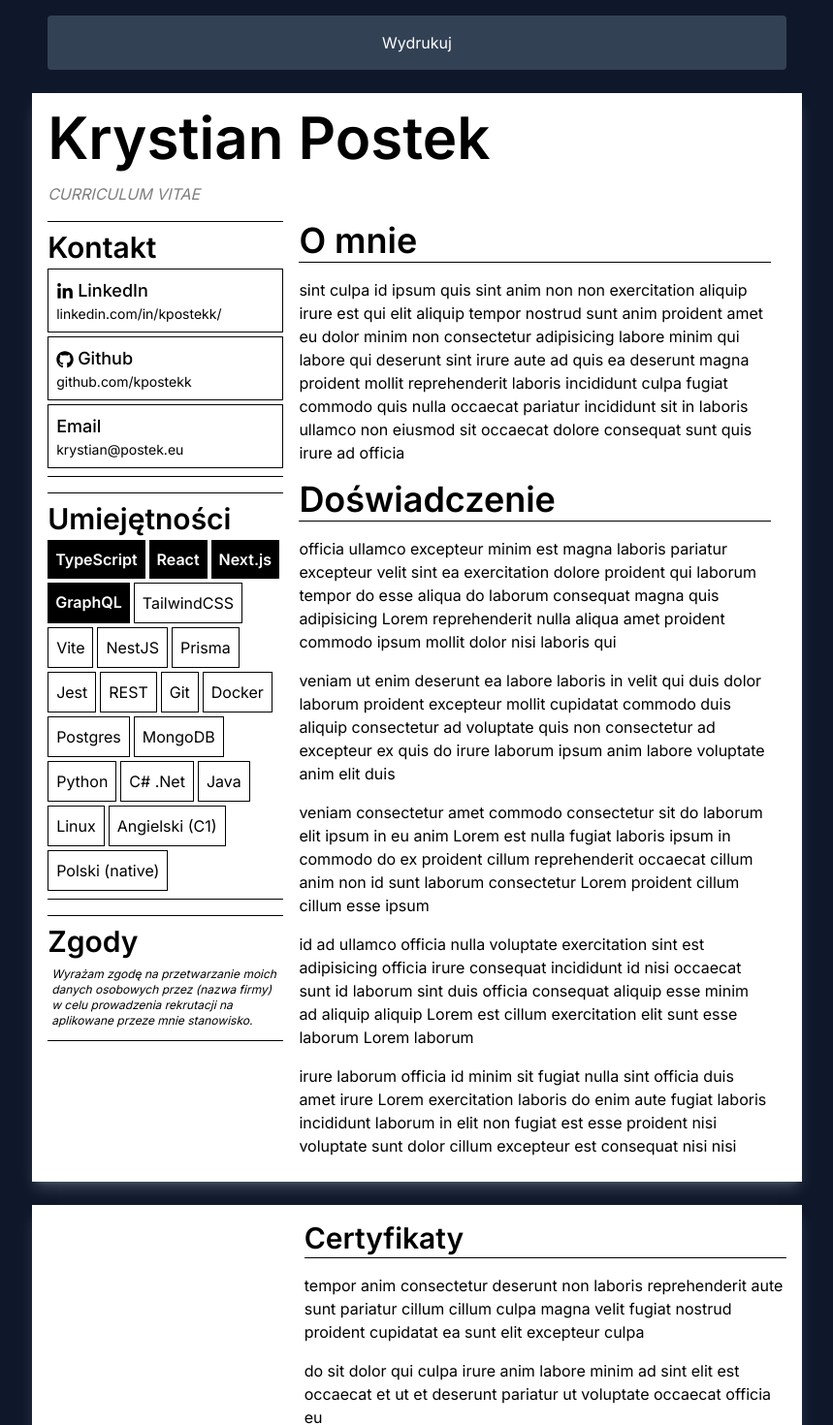
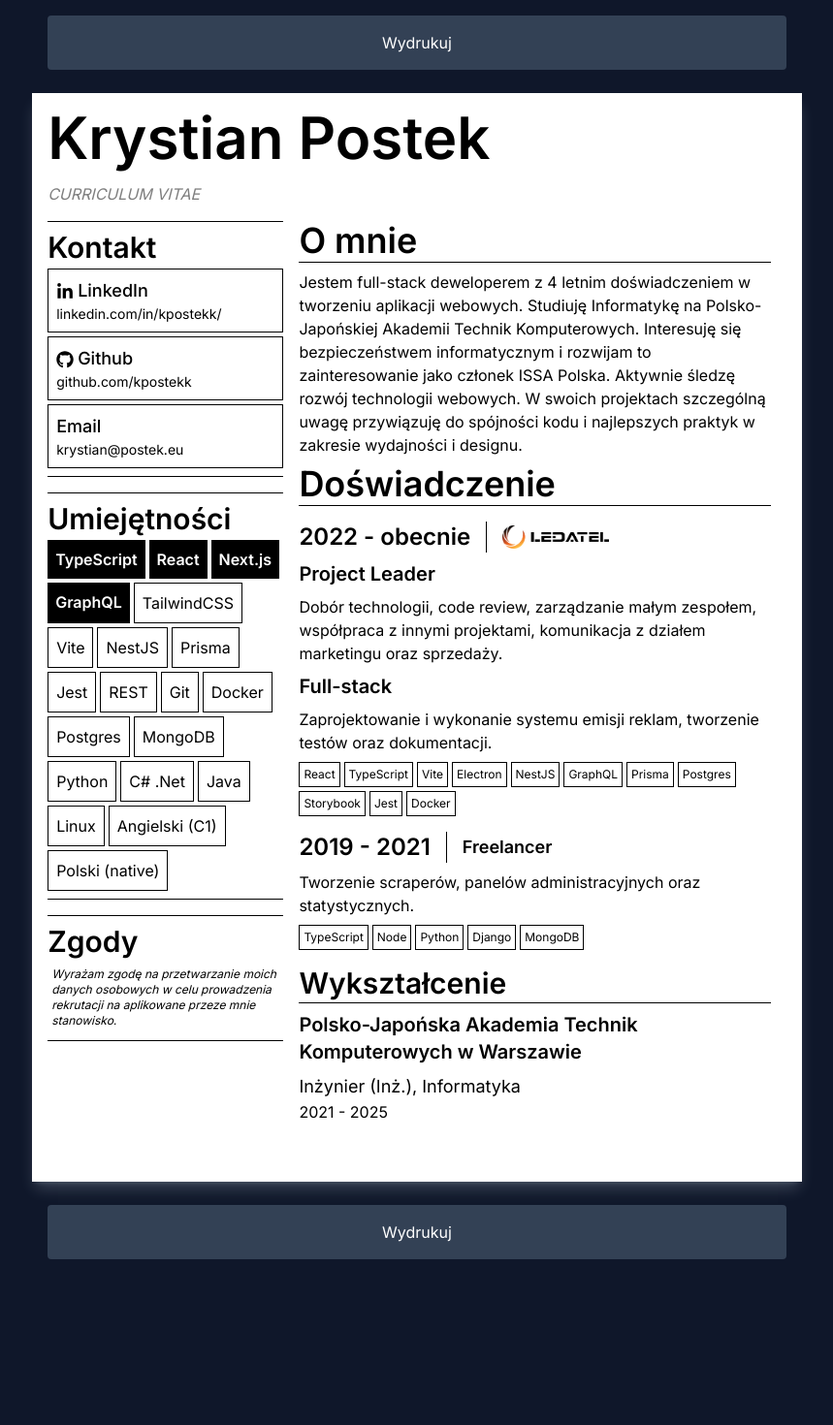
Before and after one commit to kpostekk/cv.next, a Next.js app: page /cv in a window 1280 px wide. Shown: the top 1470 px of the page at 97% size, without its empty margins (210-1069 px from the left). After the commit the page ends 1315 px from the top, so only its background shows below. Built offline with nearby package versions, Linux system fonts and the light colour scheme.

Commit message:
feat: add content to cv (finally)

```diff
--- a/app/cv/page.tsx
+++ b/app/cv/page.tsx
@@ -4,6 +4,7 @@ import "./cv.css"
 import PrintButton from "./print"
 import React from "react"
 import { FaGithub, FaLinkedinIn } from "react-icons/fa"
+import Image from "next/image"
 
 const lorem = new LoremIpsum()
 
@@ -51,6 +52,41 @@ function SkillTag(props: SkillTagProps) {
 
 function Separator() {
   return <hr className="border-black mt-[2px]" />
+}
+
+type CvWorkExperienceProps = {
+  dateRange: string
+  company: React.ReactNode
+  children: React.ReactNode
+}
+
+function CvWorkExperience(props: CvWorkExperienceProps) {
+  return (
+    <div className="my-4">
+      <div className="font-semibold flex gap-4 items-center">
+        <h3 className="text-2xl">{props.dateRange}</h3>
+        <div className="border-l border-black h-8" />
+        <span className="text-lg">{props.company}</span>
+      </div>
+      <div className="my-2">{props.children}</div>
+    </div>
+  )
+}
+
+type CvWorkTechnologiesProps = {
+  technologies: string[]
+}
+
+function CvWorkTechnologies(props: CvWorkTechnologiesProps) {
+  return (
+    <>
+      {props.technologies.map((text, i) => (
+        <div className="p-1 border border-black text-xs" key={i}>
+          {text}
+        </div>
+      ))}
+    </>
+  )
 }
 
 export const metadata = {
@@ -119,48 +155,92 @@ export default function CvContent() {
             <div className="grid gap-1 border-y border-black py-2">
               <h2 className="font-semibold text-3xl">Zgody</h2>
               <p className="italic p-1 text-xs">
-                {
-                  "Wyrażam zgodę na przetwarzanie moich danych osobowych przez (nazwa firmy) w celu prowadzenia rekrutacji na aplikowane przeze mnie stanowisko."
-                }
+                Wyrażam zgodę na przetwarzanie moich danych osobowych w celu
+                prowadzenia rekrutacji na aplikowane przeze mnie stanowisko.
               </p>
             </div>
           </div>
           <div>
-            <h2 className="font-semibold text-4xl mb-4">
+            <h2 className="font-semibold text-4xl">
               O mnie <Separator />
             </h2>
-            <p>{lorem.generateWords(70)}</p>
-            <h2 className="font-semibold text-4xl my-4">
+            <p className="my-2">
+              Jestem full-stack deweloperem z 4 letnim doświadczeniem w
+              tworzeniu aplikacji webowych. Studiuję Informatykę na
+              Polsko-Japońskiej Akademii Technik Komputerowych. Interesuję się
+              bezpieczeństwem informatycznym i rozwijam to zainteresowanie jako
+              członek ISSA Polska. Aktywnie śledzę rozwój technologii webowych.
+              W swoich projektach szczególną uwagę przywiązuję do spójności kodu
+              i najlepszych praktyk w zakresie wydajności i designu.
+            </p>
+            <h2 className="font-semibold text-4xl">
               Doświadczenie <Separator />
             </h2>
-            {Array.from({ length: 5 }).map((_, i) => (
-              <p key={i} className="my-4">
-                {lorem.generateWords(40)}
-              </p>
-            ))}
-          </div>
-        </div>
-      </div>
-      <div className="paperlike">
-        <div className="grid grid-cols-[1fr_2fr] p-4 gap-4">
-          <div></div>
-          <div>
-            <h2 className="font-semibold text-3xl">
-              Certyfikaty <Separator />
-            </h2>
-            {Array.from({ length: 3 }).map((_, i) => (
-              <p key={i} className="my-4">
-                {lorem.generateWords(24)}
-              </p>
-            ))}
+            <CvWorkExperience
+              dateRange="2022 - obecnie"
+              company={
+                <Image
+                  width={110}
+                  height={-1}
+                  src="/ledatel.png"
+                  alt="Logo LEDATEL"
+                />
+              }
+            >
+              <>
+                <h4 className="text-xl font-semibold my-2">Project Leader</h4>
+                <p>
+                  Dobór technologii, code review, zarządzanie małym zespołem,
+                  współpraca z innymi projektami, komunikacja z działem
+                  marketingu oraz sprzedaży.
+                </p>
+                <h4 className="text-xl font-semibold my-2">Full-stack</h4>
+                <p>
+                  Zaprojektowanie i wykonanie systemu emisji reklam, tworzenie
+                  testów oraz dokumentacji.
+                </p>
+                <div className="flex flex-wrap gap-1 my-2">
+                  <CvWorkTechnologies
+                    technologies={"React, TypeScript, Vite, Electron, NestJS, GraphQL, Prisma, Postgres, Storybook, Jest, Docker".split(
+                      ", "
+                    )}
+                  />
+                </div>
+              </>
+            </CvWorkExperience>
+            <CvWorkExperience
+              company="Freelancer"
+              dateRange="2019 - 2021"
+            >
+              Tworzenie scraperów, panelów administracyjnych oraz
+              statystycznych.
+              <div className="flex flex-wrap gap-1 my-2">
+                  <CvWorkTechnologies
+                    technologies={"TypeScript, Node, Python, Django, MongoDB".split(
+                      ", "
+                    )}
+                  />
+                </div>
+            </CvWorkExperience>
+            {/* <h4>Full-stack</h4>
+            <p className="my-2">
+              Zaprojektowanie i wykonanie systemu emisji reklam, tworzenie
+              testów oraz dokumentacji. React, TypeScript, Vite, Electron,
+              NestJS, GraphQL, Prisma, Postgres, Storybook, Jest, Docker.
+            </p> */}
+            {/* <h3>{"2021 | Freelancer"}</h3>
+            <p className="my-2">
+              Tworzenie scraperów, panelów administracyjnych oraz
+              statystycznych. TypeScript, Node, Python, Django, MongoDB.
+            </p> */}
             <h2 className="font-semibold text-3xl">
               Wykształcenie <Separator />
             </h2>
-            {Array.from({ length: 3 }).map((_, i) => (
-              <p key={i} className="my-4">
-                {lorem.generateWords(24)}
-              </p>
-            ))}
+            <div>
+              <h4 className="font-semibold text-xl my-2">Polsko-Japońska Akademia Technik Komputerowych w Warszawie</h4>
+              <p className="text-lg">Inżynier (Inż.), Informatyka</p>
+              <p>2021 - 2025</p>
+            </div>
           </div>
         </div>
       </div>
```
Also changed, not shown: public/ledatel.png (added).
